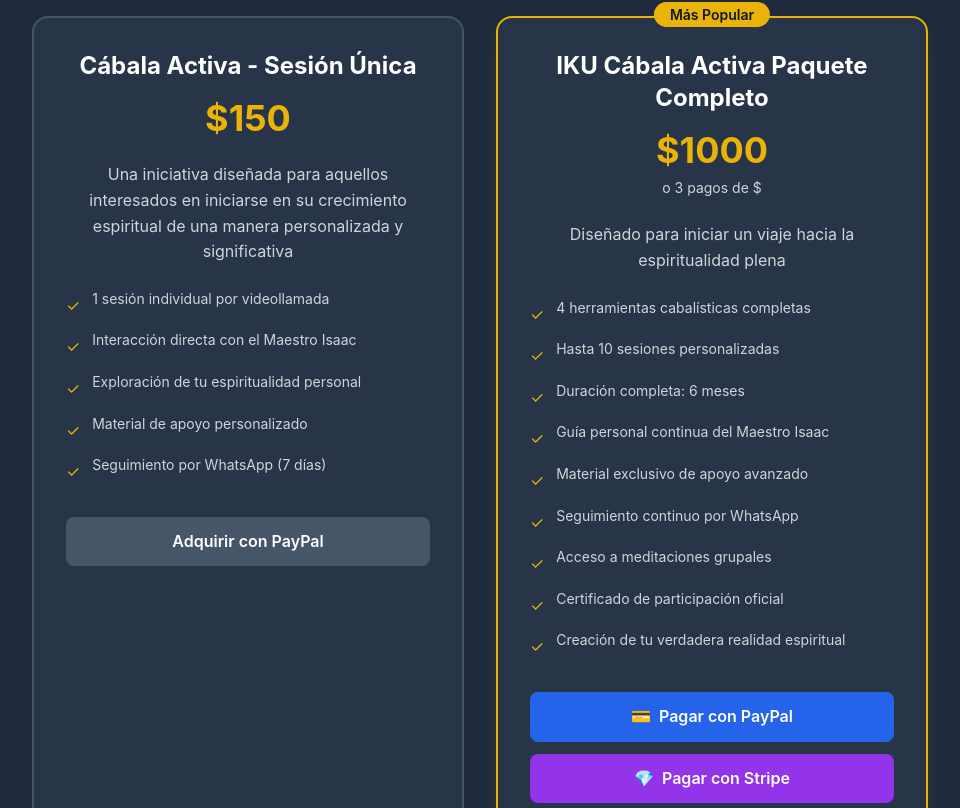
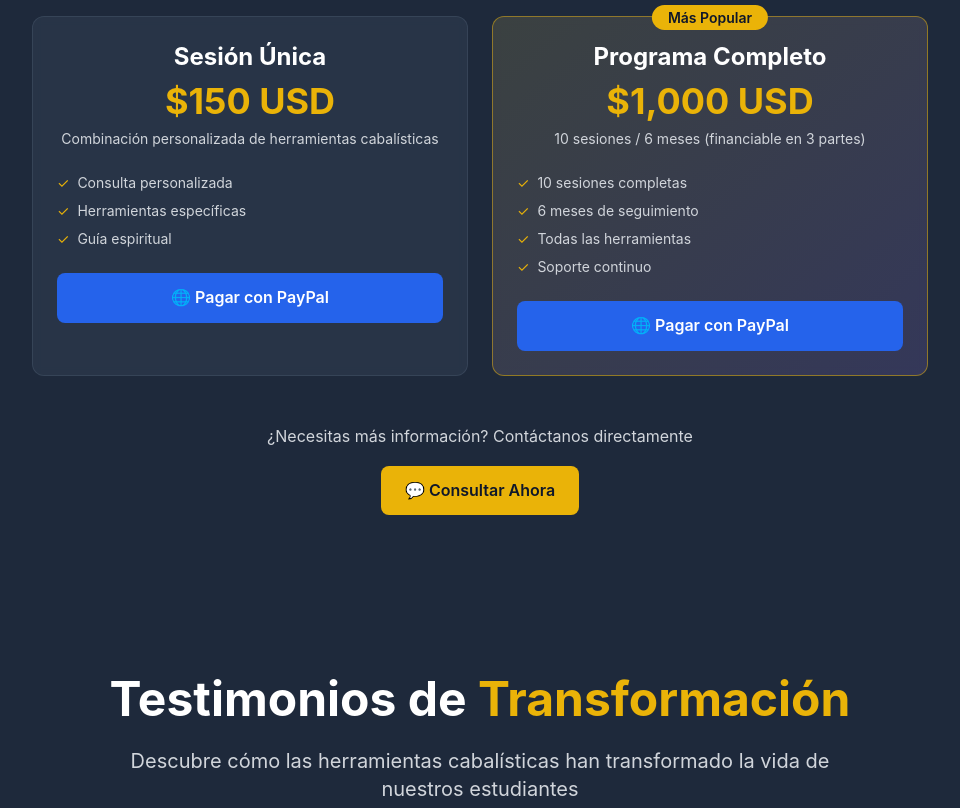
Before and after one commit to mdasuaje/iku-cabalactiva, a React (Vite) app: page / in a window 1280 px wide. Shown: the part 2552-3360 px from the top of the page, without its empty margins (160-1120 px from the left). Built offline with nearby package versions, Linux system fonts and the light colour scheme.

Commit message:
feat: Disciplina total del pipeline y limpieza de código obsoleto

```diff
--- a/src/components/common/Header.jsx
+++ b/src/components/common/Header.jsx
@@ -141,21 +141,7 @@
                     {item.label}
                   </button>
                 ))}
-                <button
-                  onClick={() => {
-                    openMail('Consulta IKU', 'Hola, quiero más información sobre los servicios.')
-                    setIsMenuOpen(false)
-                  }}
-                  className="flex items-center space-x-2 bg-yellow-500 hover:bg-yellow-600 text-slate-900 px-4 py-2 rounded-lg transition-colors duration-200 w-full justify-center cursor-pointer"
-                  style={{
-                    pointerEvents: 'auto',
-                    touchAction: 'manipulation',
-                    userSelect: 'none'
-                  }}
-                >
-                  <span>✉️</span>
-                  <span>Contactar por Correo</span>
-                </button>
+
               </div>
             </motion.div>
           )}
--- /dev/null
+++ b/src/components/common/PricingCard.jsx
@@ -0,0 +1,90 @@
+import React from 'react'
+import { motion } from 'framer-motion'
+
+const PricingCard = () => {
+  const pricingOptions = [
+    {
+      id: 'single-session',
+      title: 'Sesión Única',
+      price: '$150',
+      description: 'Combinación personalizada de herramientas cabalísticas',
+      features: ['Consulta personalizada', 'Herramientas específicas', 'Guía espiritual'],
+      paypalUrl: import.meta.env.VITE_PAYPAL_SINGLE_SESSION,
+      popular: false
+    },
+    {
+      id: 'full-package',
+      title: 'Programa Completo',
+      price: '$1,000',
+      description: '10 sesiones / 6 meses (financiable en 3 partes)',
+      features: ['10 sesiones completas', '6 meses de seguimiento', 'Todas las herramientas', 'Soporte continuo'],
+      paypalUrl: import.meta.env.VITE_PAYPAL_FULL_PACKAGE,
+      stripeUrl: import.meta.env.VITE_STRIPE_CHECKOUT,
+      popular: true
+    }
+  ]
+
+  const handlePayment = (url) => {
+    if (url) {
+      window.open(url, '_blank')
+    }
+  }
+
+  return (
+    <div className="grid md:grid-cols-2 gap-6">
+      {pricingOptions.map((option) => (
+        <motion.div
+          key={option.id}
+          whileHover={{ scale: 1.02 }}
+          className={`relative bg-slate-700/50 backdrop-blur-sm rounded-xl p-6 border ${
+            option.popular
+              ? 'border-yellow-500/50 bg-gradient-to-br from-yellow-500/10 to-purple-500/10'
+              : 'border-slate-600/50'
+          }`}
+        >
+          {option.popular && (
+            <div className="absolute -top-3 left-1/2 transform -translate-x-1/2">
+              <span className="bg-yellow-500 text-slate-900 px-4 py-1 rounded-full text-sm font-semibold">
+                Más Popular
+              </span>
+            </div>
+          )}
+
+          <div className="text-center mb-6">
+            <h3 className="text-2xl font-bold text-white mb-2">{option.title}</h3>
+            <div className="text-4xl font-bold text-yellow-500 mb-2">{option.price} USD</div>
+            <p className="text-gray-300 text-sm">{option.description}</p>
+          </div>
+
+          <ul className="space-y-2 mb-6">
+            {option.features.map((feature, index) => (
+              <li key={index} className="flex items-center text-gray-300 text-sm">
+                <span className="text-yellow-500 mr-2">✓</span>
+                {feature}
+              </li>
+            ))}
+          </ul>
+
+          <div className="space-y-2">
+            {option.stripeUrl && (
+              <button
+                onClick={() => handlePayment(option.stripeUrl)}
+                className="w-full bg-slate-900 text-yellow-500 px-4 py-3 rounded-lg font-semibold hover:bg-slate-800 transition-colors"
+              >
+                💳 Pagar con Tarjeta
+              </button>
+            )}
+            <button
+              onClick={() => handlePayment(option.paypalUrl)}
+              className="w-full bg-blue-600 text-white px-4 py-3 rounded-lg font-semibold hover:bg-blue-700 transition-colors"
+            >
+              🌐 Pagar con PayPal
+            </button>
+          </div>
+        </motion.div>
+      ))}
+    </div>
+  )
+}
+
+export default PricingCard
--- a/src/components/sections/Pricing.jsx
+++ b/src/components/sections/Pricing.jsx
@@ -2,6 +2,7 @@
 import { motion } from 'framer-motion'
 import { paquetes } from '../../data/herramientas'
 import ContactModal from '../common/ContactModal'
+import PricingCard from '../common/PricingCard'
 
 const Pricing = () => {
   const [showModal, setShowModal] = useState(false)
@@ -23,91 +24,14 @@
           </p>
         </motion.div>
 
-        <div className="grid md:grid-cols-2 gap-8 max-w-4xl mx-auto">
-          {paquetes.map((paquete, index) => (
-            <motion.div
-              key={paquete.id}
-              initial={{ opacity: 0, y: 30 }}
-              whileInView={{ opacity: 1, y: 0 }}
-              transition={{ duration: 0.6, delay: index * 0.2 }}
-              className={`relative bg-slate-700/50 backdrop-blur-sm rounded-2xl p-8 border-2 ${
-                paquete.id === 'paquete-completo'
-                  ? 'border-yellow-500 shadow-lg shadow-yellow-500/20'
-                  : 'border-slate-600'
-              }`}
-            >
-              {paquete.id === 'paquete-completo' && (
-                <div className="absolute -top-4 left-1/2 transform -translate-x-1/2">
-                  <span className="bg-yellow-500 text-slate-900 px-4 py-1 rounded-full text-sm font-semibold">
-                    Más Popular
-                  </span>
-                </div>
-              )}
-
-              <div className="text-center">
-                <h3 className="text-2xl font-bold text-white mb-4">
-                  {paquete.nombre}
-                </h3>
-
-                <div className="mb-6">
-                  <div className="text-4xl font-bold text-yellow-500 mb-2">
-                    ${paquete.precio}
-                  </div>
-                  {paquete.precioFinanciado && (
-                    <div className="text-gray-300 text-sm">
-                      o 3 pagos de ${paquete.precioFinanciado[0]}
-                    </div>
-                  )}
-                </div>
-
-                <p className="text-gray-300 mb-6">
-                  {paquete.descripcion}
-                </p>
-
-                <ul className="space-y-3 mb-8">
-                  {paquete.incluye.map((item, idx) => (
-                    <li key={idx} className="flex items-start space-x-3">
-                      <span className="text-yellow-500 mt-1">✓</span>
-                      <span className="text-gray-300 text-sm">{item}</span>
-                    </li>
-                  ))}
-                </ul>
-
-                {paquete.id === 'paquete-completo' ? (
-                  <div className="space-y-3">
-                    <motion.button
-                      whileHover={{ scale: 1.05 }}
-                      whileTap={{ scale: 0.95 }}
-                      onClick={() => window.open(paquete.paypalLink, '_blank')}
-                      className="w-full py-3 rounded-lg font-semibold transition-colors bg-blue-600 text-white hover:bg-blue-700 flex items-center justify-center space-x-2"
-                    >
-                      <span>💳</span>
-                      <span>Pagar con PayPal</span>
-                    </motion.button>
-                    <motion.button
-                      whileHover={{ scale: 1.05 }}
-                      whileTap={{ scale: 0.95 }}
-                      onClick={() => window.open(paquete.stripeLink, '_blank')}
-                      className="w-full py-3 rounded-lg font-semibold transition-colors bg-purple-600 text-white hover:bg-purple-700 flex items-center justify-center space-x-2"
-                    >
-                      <span>💎</span>
-                      <span>Pagar con Stripe</span>
-                    </motion.button>
-                  </div>
-                ) : (
-                  <motion.button
-                    whileHover={{ scale: 1.05 }}
-                    whileTap={{ scale: 0.95 }}
-                    onClick={() => window.open(paquete.paypalLink, '_blank')}
-                    className="w-full py-3 rounded-lg font-semibold transition-colors bg-slate-600 text-white hover:bg-slate-500"
-                  >
-                    Adquirir con PayPal
-                  </motion.button>
-                )}
-              </div>
-            </motion.div>
-          ))}
-        </div>
+        <motion.div
+          initial={{ opacity: 0, y: 30 }}
+          whileInView={{ opacity: 1, y: 0 }}
+          transition={{ duration: 0.6, delay: 0.2 }}
+          className="max-w-4xl mx-auto"
+        >
+          <PricingCard />
+        </motion.div>
 
         <motion.div
           initial={{ opacity: 0, y: 30 }}
```
